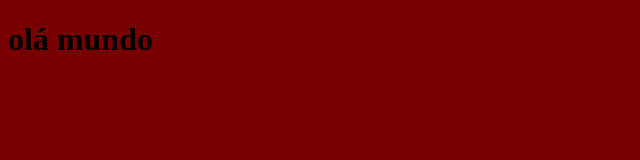
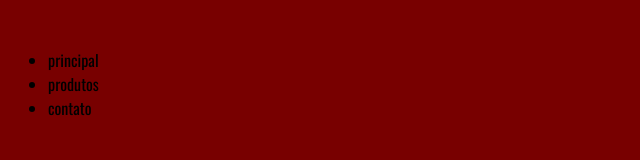
Before and after one commit to daismarygarcia-coder/encanto-papelaria, a plain HTML site: page index.html in a window 1280 px wide. Shown: the whole page, without its empty margins (0-640 px from the left). Drawn offline with nearby package versions, Linux system fonts and the light colour scheme.

Commit message:
Add files via upload

```diff
--- a/index.html
+++ b/index.html
@@ -8,6 +8,18 @@
     <link rel="stylesheet" href="style.css">
 </head>
 <body>
-    <h1> olá mundo </h1>
+    <header>
+        <div>
+            <img src="" alt="">
+
+        </div>
+        <div>
+            <ul>
+                <li> principal</li>
+                <li> produtos</li>
+                <li> contato</li>
+            </ul>
+        </div>
+    </header>
 </body>
 </html>
--- a/style.css
+++ b/style.css
@@ -1,10 +1,17 @@
+@import url('https://fonts.googleapis.com/css2?family=Montserrat:ital,wght@0,100..900;1,100..900&family=Oswald:wght@200..700&display=swap');
+
+
 :root{
+
      --vinho: #780000ff;
     --beige: #fdf0d5ff;
     --azul: #003049ff;
     --azul-claro: #669bbcff;
+    --texto: "Montserrat", sans-serif;
+    --titulo: "Oswald", sans-serif;
 }
 
 body{
     background-color: var(--vinho);
+    font-family: var(--titulo);
 }
```
Also changed, not shown: 1 other file.
